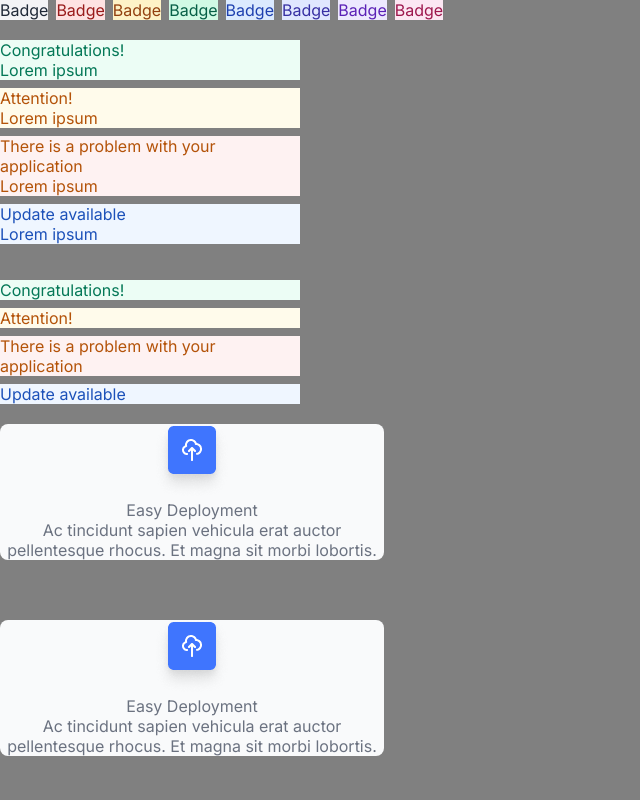
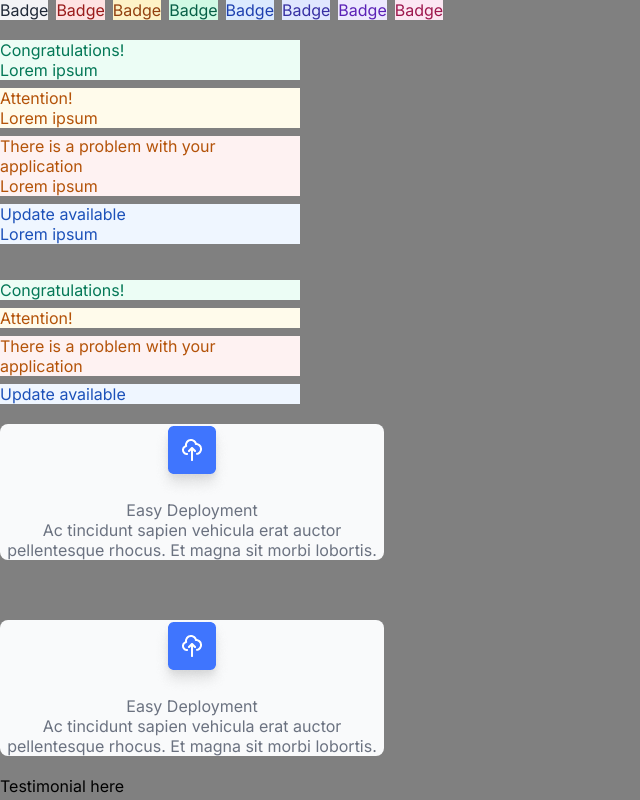
Before and after one commit to sorcerycss/component-library, a React (Vite) app in the folder component-library-react/: page / in a window 1280 px wide. Shown: the whole page, without its empty margins (0-640 px from the left). Built offline with nearby package versions, Linux system fonts and the light colour scheme.

Commit message:
wip: added testimonial component (needs polish)

```diff
--- a/component-library-react/src/App.jsx
+++ b/component-library-react/src/App.jsx
@@ -2,6 +2,7 @@ import Badge from "./components/Badge"
 import Banner from "./components/Banner"
 import Card from "./components/Card"
 import cloudIcon from './assets/cloud-icon.png'
+import Testimonial from "./components/Testimonial"
 
 function App() {
 
@@ -45,6 +46,10 @@ function App() {
         <br></br>
         <Card icon={cloudIcon} title="Easy Deployment" text="Ac tincidunt sapien vehicula erat auctor pellentesque rhocus. Et magna sit morbi lobortis."/>
       </div>
+      <br></br>
+      <div>
+        <Testimonial>Testimonial here</Testimonial>
+      </div>
     </>
 
   )
--- /dev/null
+++ b/component-library-react/src/components/Testimonial.jsx
@@ -0,0 +1,5 @@
+export default function Testimonial({ children }) {
+    return (
+        <>{children}</>
+    )
+}
```
